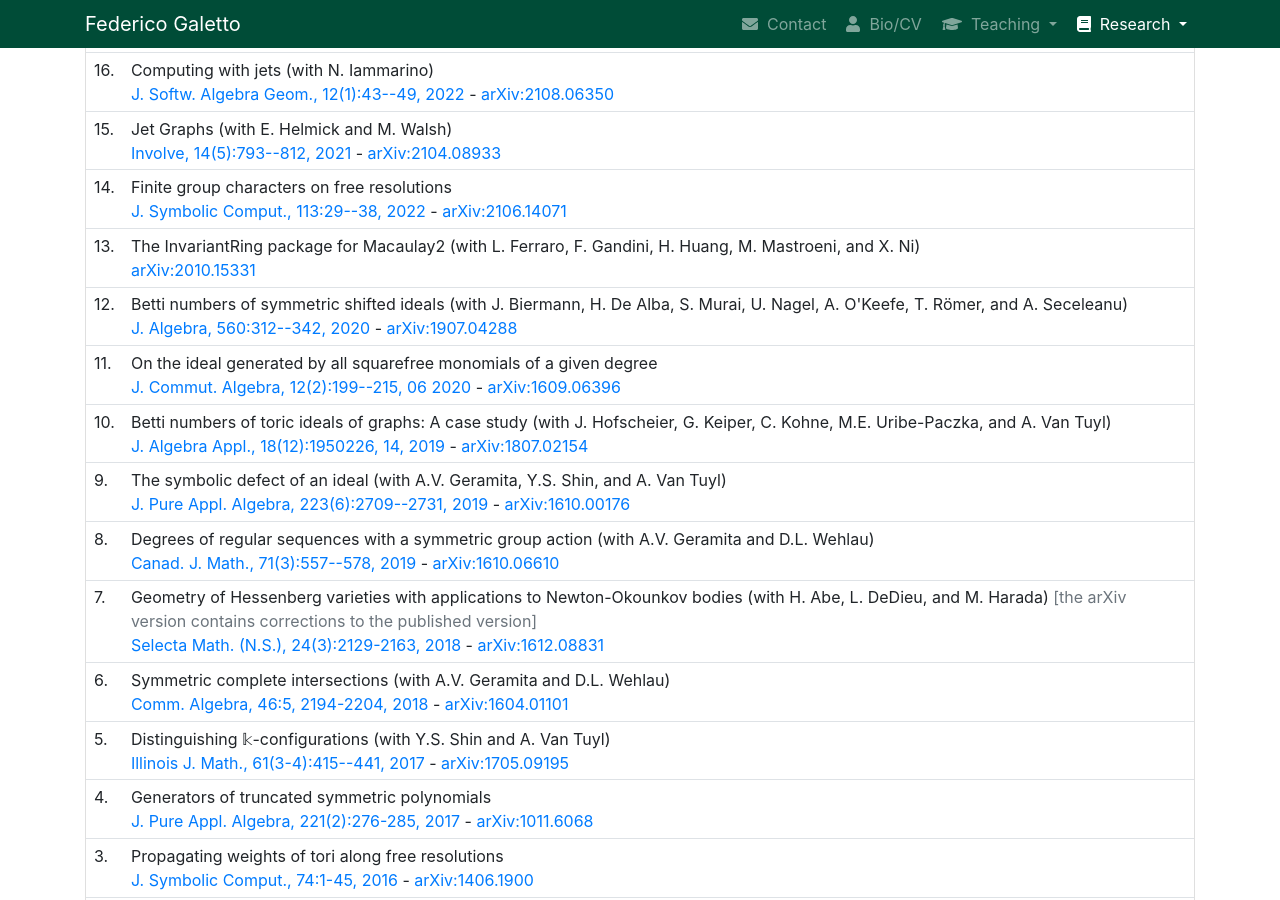
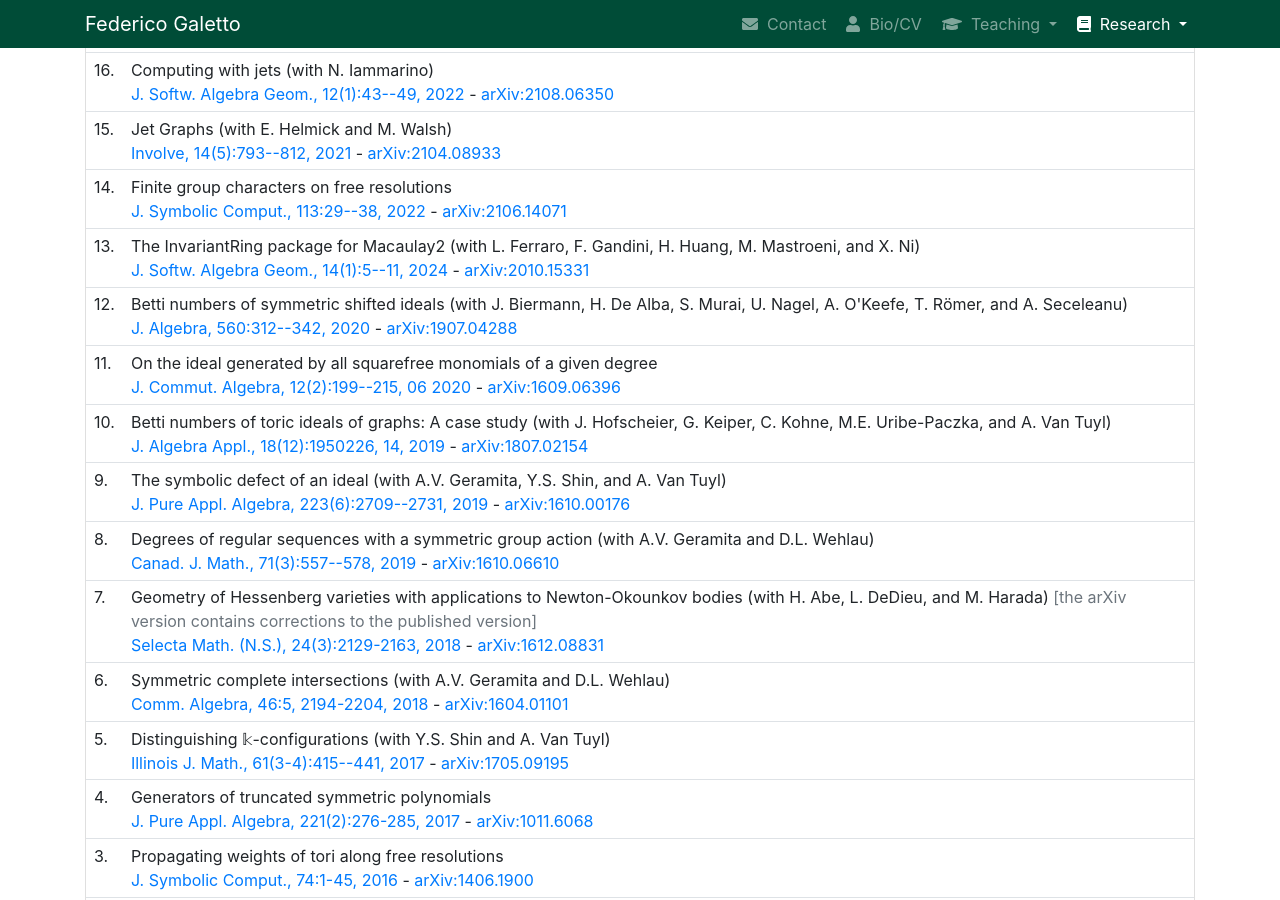
Before and after one commit to galettof/galettof.github.io, a Jekyll site: the page built from research.html, in a window 1280 px wide and 900 px high, scrolled down 389 px. Built offline with Jekyll 4.4.1, drawn with Linux system fonts in a browser that asks for light colours; nearby versions of some CDN libraries; formulas are drawn with MathJax 3.

Commit message:
InvariangRing 2.0 published in JSAG

```diff
--- a/_data/pubs.yml
+++ b/_data/pubs.yml
@@ -73,6 +73,8 @@ articles:
 
 - title: The InvariantRing package for Macaulay2 (with L. Ferraro, F. Gandini, H. Huang, M. Mastroeni, and X. Ni)
   arxiv: 2010.15331
+  link: 'https://doi.org/10.2140/jsag.2024.14.5'
+  cite: J. Softw. Algebra Geom., 14(1):5--11, 2024
   date: 2020-10-29
 
 - title: Jet Graphs (with E. Helmick and M. Walsh)
```
Also changed, not shown: Gemfile.lock.
